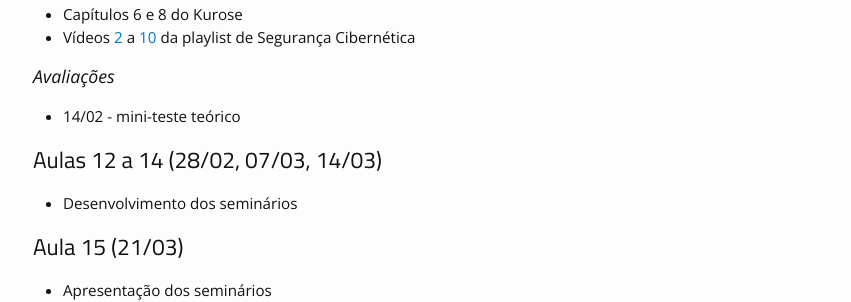
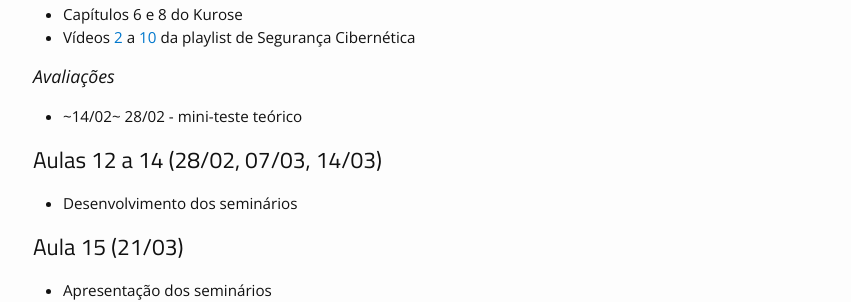
Before and after one commit to thotypous/redes-website, a Jekyll site: the page built from aulas.md, in a window 1280 px wide and 900 px high, scrolled down 1597 px. Shown: the part 425-727 px from the top of the window, without its empty margins (162-1013 px from the left). Built offline with Jekyll 4.4.1, drawn with Linux system fonts in a browser that asks for light colours.

Commit message:
atualiza data do mini-teste

```diff
--- a/aulas.md
+++ b/aulas.md
@@ -101,7 +101,7 @@ Por favor, verifique frequentemente pois esta agenda pode sofrer alterações.
 
 ### Avaliações
 
-* 14/02 - mini-teste teórico
+* ~14/02~ 28/02 - mini-teste teórico
 
 ## Aulas 12 a 14 (28/02, 07/03, 14/03)
 
```
